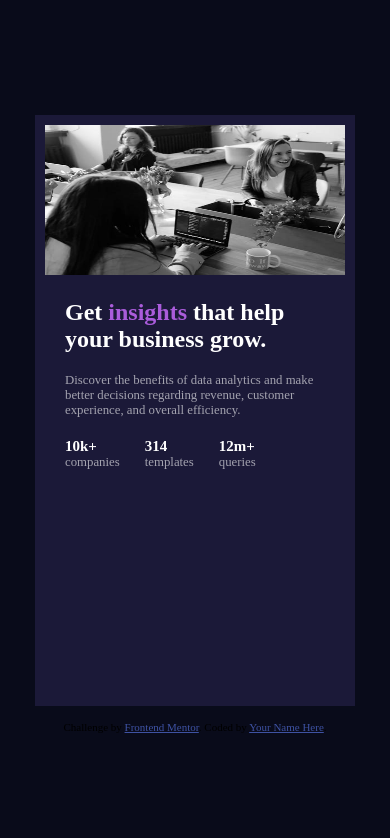
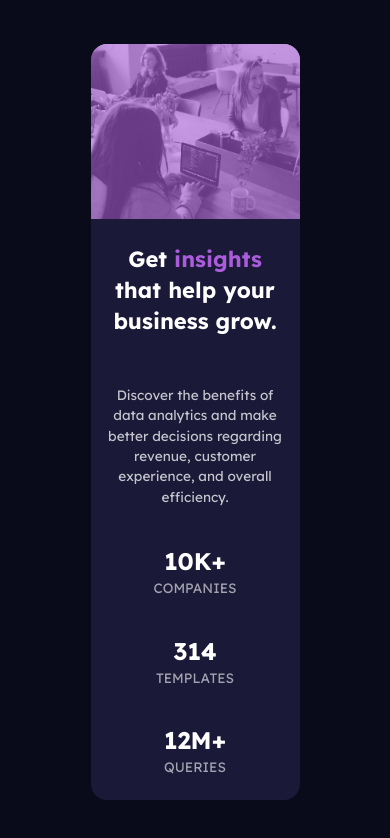
Before and after one commit to siddhivitadhekale/stats-preview-card-component, a plain HTML site: page index.html in a window 390 px wide. Drawn offline with Linux system fonts and the light colour scheme.

Commit message:
2nd commit

```diff
--- a/index.html
+++ b/index.html
@@ -1,64 +1,72 @@
 <!DOCTYPE html>
 <html lang="en">
   <head>
-  <meta charset="UTF-8">
-  <meta name="viewport" content="width=device-width, initial-scale=1.0"> <!-- displays site properly based on user's device -->
+    <meta charset="UTF-8" />
+    <meta name="viewport" content="width=device-width, initial-scale=1.0" />
+    <!-- displays site properly based on user's device -->
 
-  <link rel="icon" type="image/png" sizes="32x32" href="./images/favicon-32x32.png">
+    <link
+      rel="icon"
+      type="image/png"
+      sizes="32x32"
+      href="./images/favicon-32x32.png"
+    />
 
     <title>Frontend Mentor | Stats preview card component</title>
 
     <!-- Feel free to remove these styles or customise in your own stylesheet 👍 -->
-  <link rel="stylesheet" href="style.css">
+    <link rel="stylesheet" href="style.css" />
     <style>
-    .attribution { font-size: 11px; text-align: center; }
-    .attribution a { color: hsl(228, 45%, 44%); }
+      .attribution {
+        font-size: 11px;
+        text-align: center;
+      }
+      .attribution a {
+        color: hsl(228, 45%, 44%);
+      }
     </style>
   </head>
   <body>
-
-<main class="wrapper">
-<div class="card-container">
-<div class="right-card-component">
-<img src="./images/image-header-desktop.jpg"/>
-</div>
-<div class="left-card-component">
-<h2 class="card-title"> Get <span>insights</span> that help your business grow.
-</h2>
-<p class="card-desc">Discover the benefits of data analytics and make better decisions regarding revenue, customer
-  experience, and overall efficiency.</p>
-<div class="profile-info">
-<div class="profile-count">
-<h3> 10k+</h3>
-<p> companies</p>
+    <main class="wrapper ">
+      <div class="card-container ">
+        <div class="text-component">
+          <h1 class="title">
+            Get <span>insights</span> that help your business grow.
+          </h1>
+          <p class="desc">
+            Discover the benefits of data analytics and make better decisions
+            regarding revenue, customer experience, and overall efficiency.
+          </p>
+          <div class="stat-box">
+            <div>
+              <p class="stat-number">10k+</p>
+              <p >companies</p>
             </div>
 
-<div class="profile-count">
-<h3>  314 </h3>
+            <div >
+              <p class="stat-number">314</p>
               <p>templates</p>
             </div>
 
-<div class="profile-count">
-<h3> 12m+ </h3>
-<p>queries</p>
-</div>
-
-
+            <div >
+              <p class="stat-number">12m+</p>
+              <p >queries</p>
             </div>
           </div>
-
+        </div>
+        <div class="image-component">
+          <img src="./images/image-header-desktop.jpg" alt="card image" />
+        </div>
       </div>
     </main>
 
-
-
-
-
-
-
+    <!-- <footer>
       <div class="attribution">
-    Challenge by <a href="https://www.frontendmentor.io?ref=challenge" target="_blank">Frontend Mentor</a>.
-    Coded by <a href="#">Your Name Here</a>.
+        Challenge by
+        <a href="https://www.frontendmentor.io?ref=challenge" target="_blank"
+          >Frontend Mentor</a
+        >. Coded by <a href="#">Your Name Here</a>.
       </div>
+    </footer> -->
   </body>
 </html>
--- a/style.css
+++ b/style.css
@@ -6,13 +6,15 @@
   --soft-voilet: #aa5cdb;
 
   --Nutral-white-heading: #ffffff;
-  --Slightly-transparent-white: hsla(0, 0%, 100%, 0.75);
+  --Slightly-transparent-white-main-paragraph: hsla(0, 0%, 100%, 0.75);
 
-  --Slightly-transparent-white: hsla(0, 0%, 100%, 0.6);
+  --Slightly-transparent-white-stat-headings: hsla(0, 0%, 100%, 0.6);
 
-  --fs: 0.938rem;
+  --fs-body: 0.85rem;
   --fs-heading: 1.5rem;
-  --ff: "Lexend Deca" "Lexend Deca", sans-serif;
+  --fs-stat: 1.5rem;
+  --ff-heading: "Lexend Deca" sans-serif;
+  --ff-body: "Lexend Deca", sans-serif;
 
   --fw-400: 400;
   --fw-700: 700;
@@ -27,118 +29,126 @@
 }
 
 body {
-  font-size: var(--fs);
+  font-family: var(--ff-body);
+  min-height: 100vh;
+  font-size: var(--fs-body);
   background-color: var(--primary-Very-dark-blue);
-  font-family: var(--ff);
-  letter-spacing: 1.5;
   display: flex;
-  flex-direction: column;
-  justify-content: center;
   align-items: center;
 }
-
 .wrapper {
-  min-height: 500px;
-  margin-top: 100px;
+  max-width: 70vw;
+  margin: 0 auto;
 }
 
 .card-container {
-  width: 52vw;
-  height: 252px;
-  display: flex;
-  flex-direction: row;
+  background-color: var(--Dark-desaturated-blue);
+  display: grid;
+  grid-template-columns: 1fr 1fr;
+  border-radius: 1rem;
+  overflow: hidden;
+  margin: 2rem;
+}
+.image-component {
+  position: relative;
+}
+.image-component img {
+  height: 100%;
+  width: 100%;
+  object-fit: cover;
+}
+.image-component::after {
+  position: absolute;
+  content: "";
+  height: 100%;
+  width: 100%;
+  background-color: hsl(277, 64%, 61%, 0.6);
+  inset: 0;
+}
+.text-component {
+  padding: 2rem;
+}
 
-  background-color: var(--Dark-desaturated-blue);
-}
-.left-card-component {
-  padding: 20px;
-  align-items: center;
-}
-.card-title {
+.title {
   color: var(--Nutral-white-heading);
   font-size: var(--fs-heading);
-  font-family: var(--ff);
   font-weight: var(--fw-700);
-  margin-bottom: 20px;
+  padding-bottom: 3rem;
 }
-span {
+
+.title span {
   color: var(--soft-voilet);
 }
 
-.card-desc {
-  color: var(--Slightly-transparent-white);
-  margin-bottom: 30px;
-}
-.profile-info {
-  display: flex;
-  flex-direction: row;
-  justify-content: flex-start;
-  align-items: flex-start;
-  gap: 25px;
-}
-.profile-count h3 {
-  color: var(--Nutral-white-heading);
-  font-weight: var(--fw-700);
-  letter-spacing: 1.5;
+.desc {
+  color: var(--Slightly-transparent-white-main-paragraph);
+  line-height: 1.5;
 }
 
-.profile-count p {
-  color: var(--Slightly-transparent-white);
-  letter-spacing: 1.5;
-}
-.right-card-component img {
-  position: relative;
-  height: 100%;
-  width: 22vw;
-}
-.right-card-component img::after {
-  content: "";
-  height: 100%;
-  width: 100%;
-  background: hsla(277, 98%, 48%, 0.473);
-  position: absolute;
-  inset: 0;
+.stat-box {
+  display: flex;
+  padding-top: 4rem;
+  gap: 20px;
+  justify-content: space-between;
+  text-transform: uppercase;
 }
 
-@media screen and (max-width: 877px) {
+.stat-box p.stat-number {
+  color: var(--Nutral-white-heading);
+  font-size: var(--fs-stat);
+  font-weight: var(--fw-700);
+  margin-bottom: 0.2rem;
+}
+.stat-box p {
+  color: var(--Slightly-transparent-white-stat-headings);
+}
+
+@media only screen and(max-width:768px) and(min-width:426px) {
   body {
-    font-size: 0.8rem;
-    display: flex;
-    flex-direction: column;
-    justify-content: center;
-    margin-bottom: 10px;
+    font-size: 12px;
   }
-  .wrapper {
-    max-width: 350px;
-    padding: 15px;
+  .text-component {
+    padding: 12%;
+  }
+  .title {
+    font-size: 22px;
+  }
+  .stat-box p {
+    padding-top: 10px;
+    justify-content: space-between;
+  }
+  /* .stat-number {
+    font-size: 12px;
+  }
+  .stat-box p {
+    font-size: 12px;
+  } */
+}
+@media only screen and (max-width: 425px) {
+  body {
+    text-align: center;
   }
   .card-container {
-    height: 70vh;
-    width: 100%;
+    grid-template-columns: 1fr;
+  }
+  .image-component {
+    order: -1;
+  }
+  .text-component {
+    padding: 12% 8%;
+  }
+  .title {
+    font-size: 22px;
+    line-height: 1.4;
+  }
+  .stat-box {
     flex-direction: column;
-    padding: 10px;
+    padding-top: 20px;
   }
-  .card-desc {
-    margin-bottom: 20px;
+  .stat-box .stat-number {
+    font-size: 12px;
   }
-  .right-card-component img {
-    height: 150px;
-    width: 100%;
+  .stat-box div {
+    margin-top: 1.2rem;
   }
 }
-
-@media screen and (max-width: 300px) {
-  body {
-    flex-direction: column;
-    justify-content: center;
-    align-items: center;
-  }
-  .card-container {
-    height: 100dvh;
-  }
-  .profile-info {
-    flex-direction: column;
-    justify-content: center;
-    align-items: center;
-  }
-}
```
Lines whose indentation alone changed are shown as unchanged.
